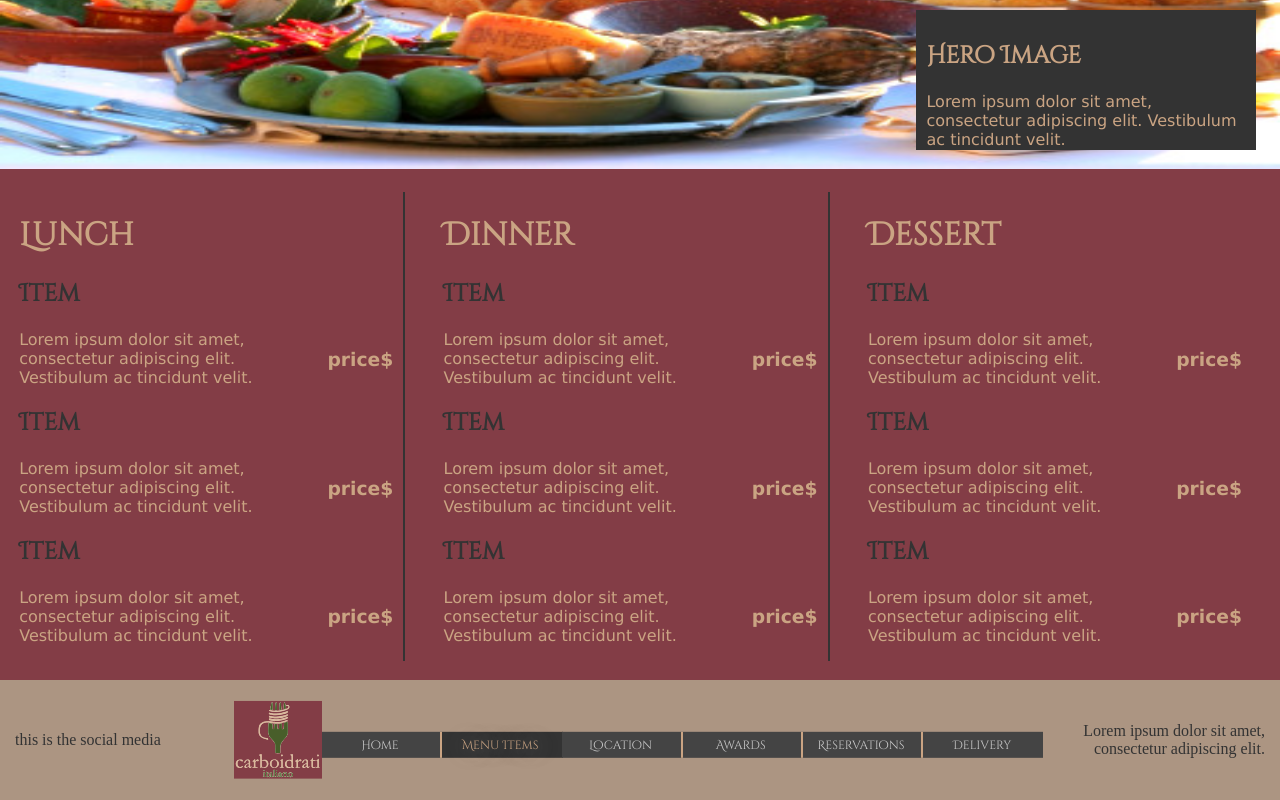
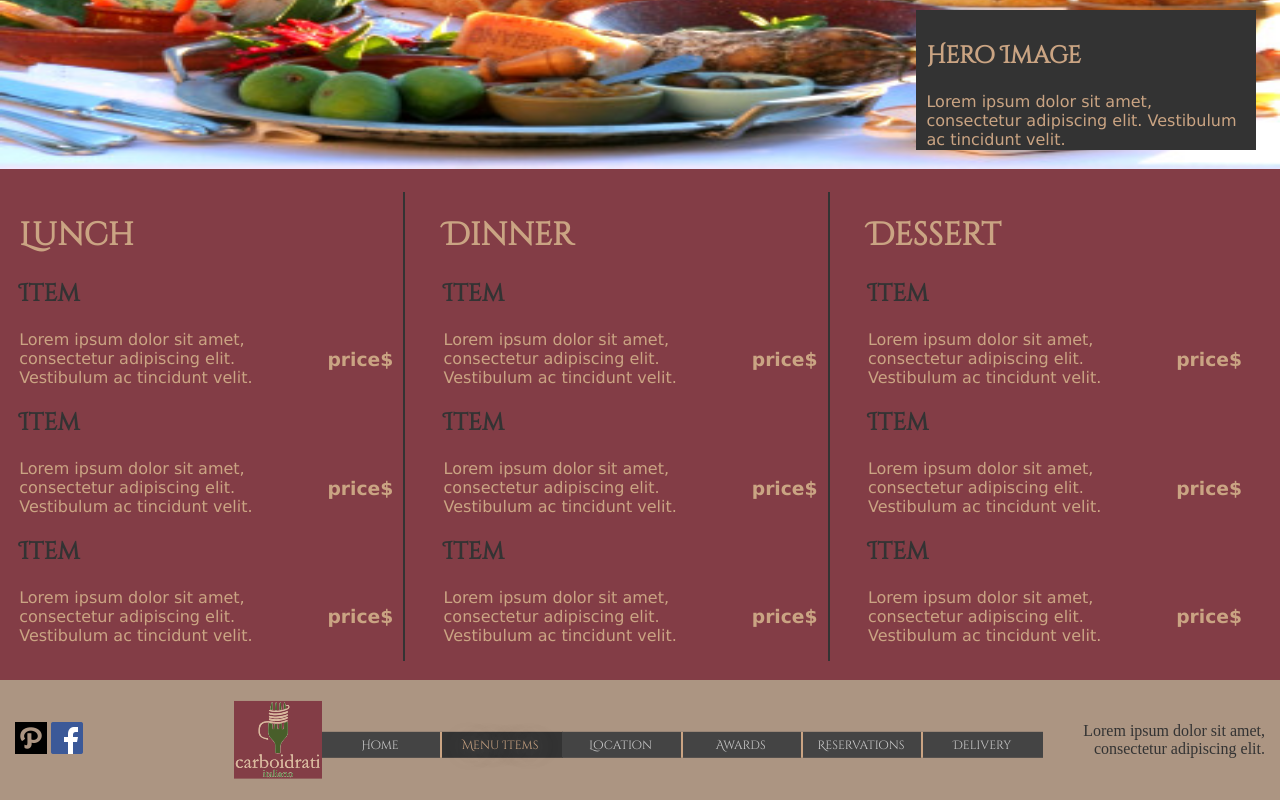
Before and after one commit to sdilts/Web-Design-Final, a plain HTML site: page html/foodMenu.html in a window 1280 px wide. Shown: the part 440-1240 px from the top of the page. Drawn offline with Linux system fonts and the light colour scheme.

Commit message:
Added social media icons to other two pages.

```diff
--- a/html/foodMenu.html
+++ b/html/foodMenu.html
@@ -124,7 +124,11 @@
 		<div class="nav" id="bottom_nav">
 
 			  <div id="social-media">
-				this is the social media
+				<img src="../images/pinterest-logo.png" class="socialMediaIcon"
+				     alt="Link to Pintrest">
+				<img src="../images/square-facebook-128.png"
+				     class="socialMediaIcon"
+				     alt="Link to Facebook">
 			  </div>
 			  <div id="center-footer">
 				<a href="../index.html"><img src="../images/carbVert01.svg" id="vlogo" alt="carboidrati italiano">
```
Also changed, not shown: html/location.html (+5 -1 lines).
